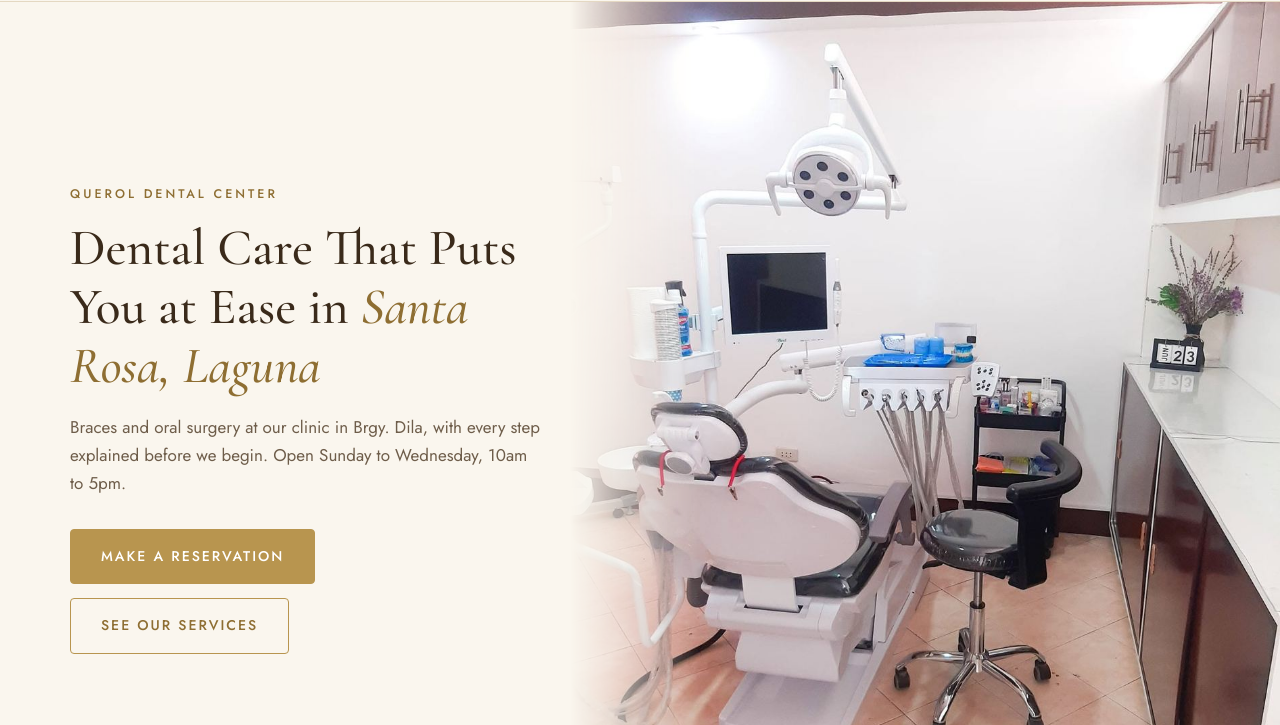
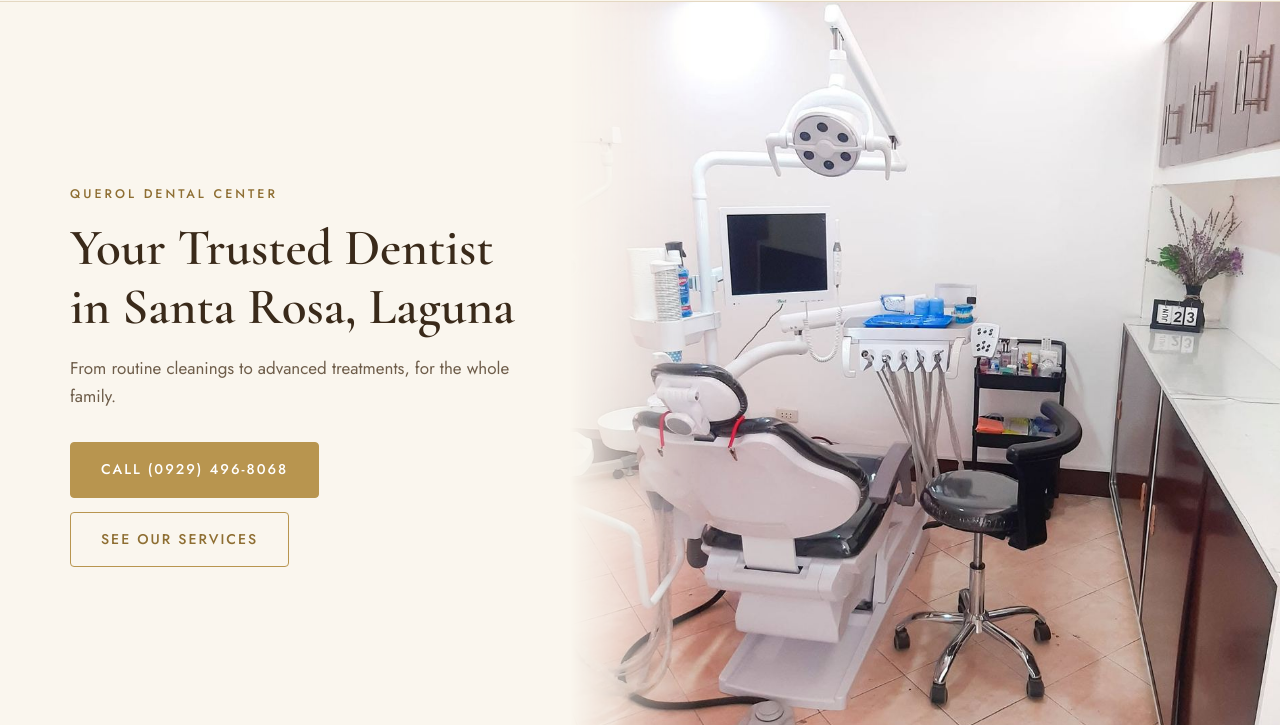
Before and after one commit to robgparedes/demos, a plain HTML site: page querol-dental-sta-rosa/index.html in a window 1280 px wide. Shown: the part 75-800 px from the top of the page. Drawn offline with nearby package versions, Linux system fonts and the light colour scheme.

Commit message:
Querol: use the standard hero copy from the other demos
Co-Authored-By: Claude Opus 5.5 <noreply@anthropic.com>
Claude-Session: https://claude.ai/code/session_01EKhaiTKPSe57Hnz7Xr7gJf

```diff
--- a/querol-dental-sta-rosa/index.html
+++ b/querol-dental-sta-rosa/index.html
@@ -70,7 +70,7 @@
   .hero::after{content:"";position:absolute;top:0;right:0;bottom:0;width:calc(100% - max(4%, (100% - 1140px) / 2) - 500px);background:url("img/clinic-room.jpg") 50% 45%/cover no-repeat;-webkit-mask-image:linear-gradient(90deg,transparent 0,#000 18%);mask-image:linear-gradient(90deg,transparent 0,#000 18%)}
   .hero .wrap{position:relative;z-index:1;width:min(1140px,92%)}
   .hero-text{max-width:470px;padding:80px 0}
-  .hero h1{font-size:clamp(2.3rem,4vw,3.3rem);margin:.8rem 0 1.1rem;font-weight:500}
+  .hero h1{font-size:clamp(2.3rem,4vw,3.3rem);margin:.8rem 0 1.1rem;font-weight:600}
   .hero h1 em{font-style:italic;color:var(--gold-dark)}
   .tagline{font-family:var(--serif);font-style:italic;font-size:1.45rem;color:var(--gold-dark);margin-bottom:1.2rem}
   .hero p.intro{color:var(--muted);max-width:480px;margin-bottom:2rem}
@@ -211,10 +211,10 @@
     <div class="wrap">
       <div class="hero-text">
         <span class="eyebrow">Querol Dental Center</span>
-        <h1>Dental Care That Puts You at Ease in <em>Santa Rosa, Laguna</em></h1>
-        <p class="intro">Braces and oral surgery at our clinic in Brgy. Dila, with every step explained before we begin. Open Sunday to Wednesday, 10am to 5pm.</p>
+        <h1>Your Trusted Dentist<br>in Santa Rosa, Laguna</h1>
+        <p class="intro">From routine cleanings to advanced treatments, for the whole family.</p>
         <div class="hero-actions">
-          <a href="#book" class="btn btn-gold">Make a Reservation</a>
+          <a href="tel:+639294968068" class="btn btn-gold">Call (0929) 496-8068</a>
           <a href="#services" class="btn btn-line">See Our Services</a>
         </div>
       </div>
```
